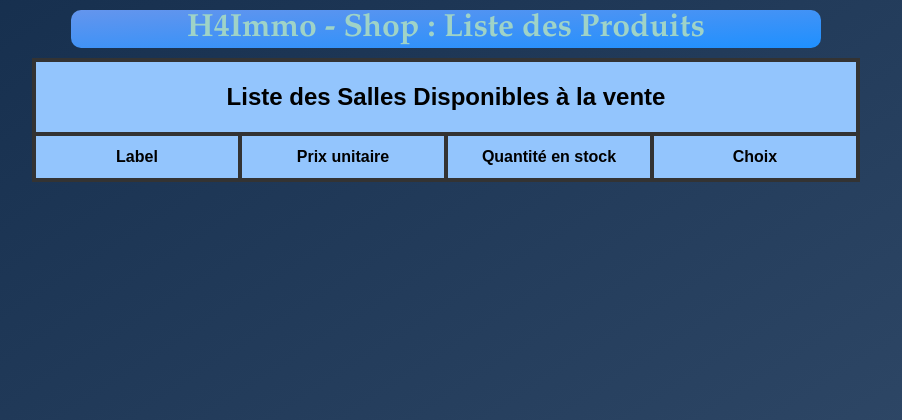
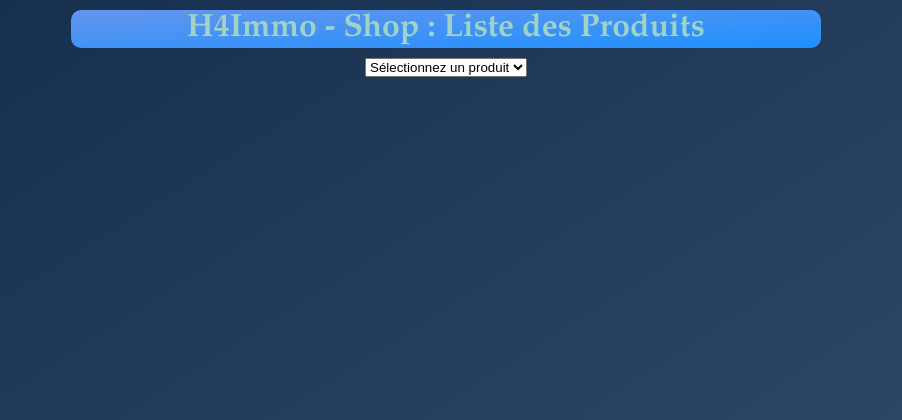
Before and after one commit to Al-Natour-Mazen/SiteWeb-with-Symfony_Project, a Symfony app: template templates/Vue/Product/productList.html.twig in a window 1280 px wide. Shown: the top 420 px of the page, without its empty margins (194-1096 px from the left). Run offline with Twig, Linux system fonts and the light colour scheme; the template is opened without the code that fills it, so the values that code supplies are empty; some libraries are stand-ins or nearby versions.

Commit message:
Modification des diff action suite aux changement du ROLE_ dans la BD, Changement d'affichage dasn productlist avec du js

```diff
--- a/src/Controller/AccountController.php
+++ b/src/Controller/AccountController.php
@@ -95,9 +95,9 @@ class AccountController extends AbstractController
         if($form->isSubmitted() && $form->isValid()){
             $em->flush();
             $this->addFlash('info','Votre compte a été modifier !');
-            if($user->getRoles()[0] === "CLIENT")
+            if($user->getRoles()[0] === "ROLE_CLIENT")
                 return $this->redirectToRoute('product_Listproduct');
-            else if ($user->getRoles()[0] === "SUPER_ADMIN" )
+            else if ($user->getRoles()[0] === "ROLE_SUPERADMIN" )
                 return $this->redirectToRoute('app_accueil');
         }
 
--- a/src/Controller/AdminController.php
+++ b/src/Controller/AdminController.php
@@ -31,7 +31,7 @@ class AdminController extends AbstractController
         $form->handleRequest($requete);
 
         if($form->isSubmitted() && $form->isValid()){
-            $NewAdmin->setRoles(['ADMIN']);
+            $NewAdmin->setRoles(['ROLE_ADMIN']);
             $em->persist($NewAdmin);
             $em->flush();
             $this->addFlash('info','L\'ajout de l\'admin a été effectue !');
--- a/templates/Vue/Product/productList.html.twig
+++ b/templates/Vue/Product/productList.html.twig
@@ -10,7 +10,72 @@
 {% endblock%}
 
 {% block vue %}
-    <div id="PorductList">
+
+    {# on inclut les informations de chaque produit dans une div masquée #}
+    {% for produit in produits %}
+            <div id="product-info-{{ produit.id }}" class="product-info" style="display:none;">
+                    <h2>{{ produit.libelle }}</h2>
+                    <p>Prix unitaire : {{ produit.prixUnitaire }}</p>
+                    <p>Quantité en stock : {{ produit.quantite }}</p>
+                {% if produit.description != null  %}
+                    <p>Desricption : {{ produit.description }}</p>
+                {% endif %}
+                    {% if produit.quantite > 0 %}
+                        <form method="POST" action=" {{ path('product_product',{'id': produit.id}) }}">
+                                <label for="quantite">Quantité :</label>
+                                <input type="number" id="quantite" name="quantite" min="1" max="{{ produit.quantite }}" value="1">
+                                <button id="BtnModifier" type="submit">Modifier</button>
+                        </form>
+                    {% endif %}
+            </div>
+    {% endfor %}
+
+    {#  l'élément de sélection qui affichera les options pour chaque produit #}
+    <div id="ProductList">
+        <select id="ProductSelect">
+            <option value="">Sélectionnez un produit</option>
+            {% for produit in produits %}
+                <option value="{{ produit.id }}">{{ produit.libelle }}</option>
+            {% endfor %}
+        </select>
+        <div id="ProductInfo"></div>
+    </div>
+
+    {# l'utilisateur sélectionne un produit dans le menu déroulant, l'événement récupérera l'ID
+    du produit sélectionné et récupérera les informations du produit à partir de la div masquée.
+    Les informations seront ensuite affichées dans la div #ProductInfo. Si la quantité en stock du produit est
+    supérieure à zéro, le bouton "Modifier" sera également affiché. #}
+    <script>
+        const productSelect = document.querySelector('#ProductSelect');
+        const productInfo = document.querySelector('#ProductInfo');
+
+        productSelect.addEventListener('change', (event) => {
+            const productId = event.target.value;
+            const productInfoDiv = document.querySelector(`#product-info-${productId}`);
+            productInfo.innerHTML = productInfoDiv.innerHTML;
+        });
+    </script>
+
+    {# événement de submit du formulaire de modification qui récupère la valeur du champ de quantité et met à jour
+      l'URL d'action du formulaire avec cette quantité #}
+    <script>
+        {% for produit in produits %}
+        const formModifierProduit{{ produit.id }} = document.querySelector('#form-modifier-produit-{{ produit.id }}');
+        formModifierProduit{{ produit.id }}.addEventListener('submit', (event) => {
+            const quantiteInput = document.querySelector('#form-modifier-produit-{{ produit.id }} #quantite');
+            const quantite = quantiteInput.value;
+            const actionUrl = formModifierProduit{{ produit.id }}.getAttribute('action') + '?quantite=' + quantite;
+            formModifierProduit{{ produit.id }}.setAttribute('action', actionUrl);
+        });
+        {% endfor %}
+    </script>
+
+
+
+{% endblock %}
+{# {{ path('produit_modifier', {'id': produit.id}) }} #}
+
+{#  <div id="PorductList">
         <form method="POST" action="">
             <table>
                 <tr>
@@ -41,8 +106,4 @@
                 {% endfor %}
             </table>
         </form>
-    </div>
-{% endblock %}
-{# {{ path('produit_modifier', {'id': produit.id}) }} #}
-
-{#   #}
+    </div> #}
```
Also changed, not shown: src/Controller/ProductController.php (+12 -0 lines), src/Form/ProductType.php (+7 -3 lines), dbvente/immo_shop.db.
